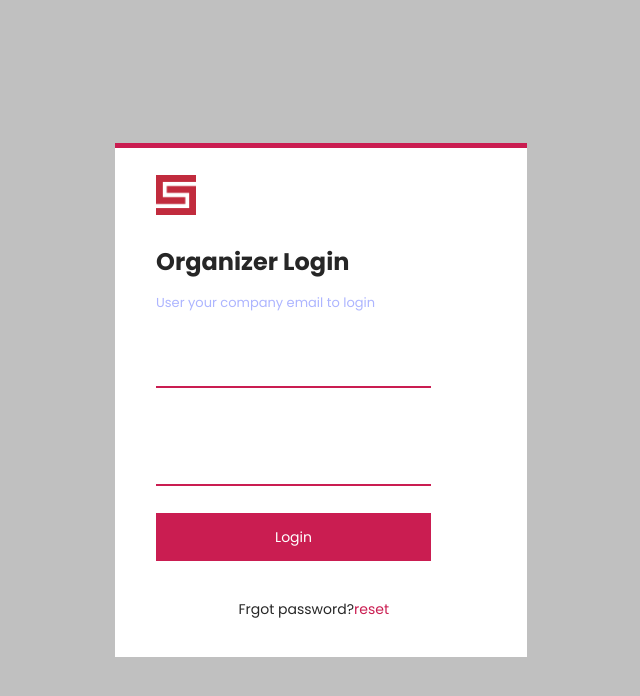
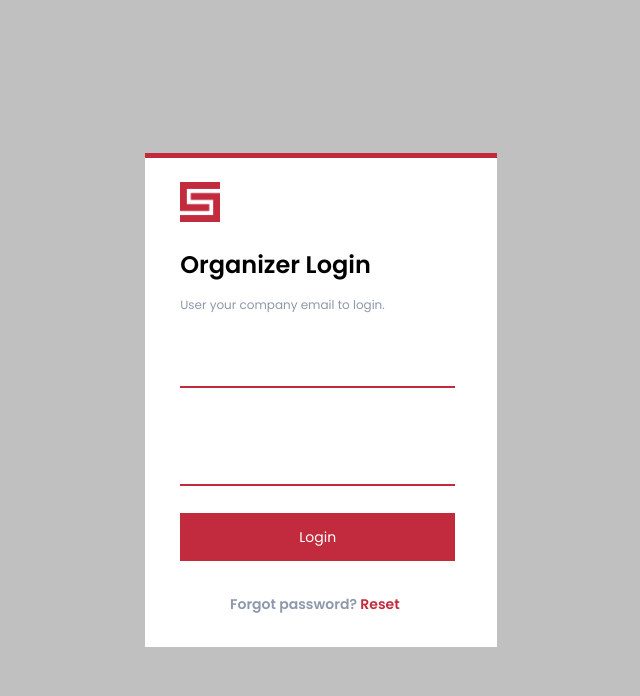
Before and after one commit to ericus123/SHOW_APP, a React (Create React App) app: page / in a window 1280 px wide. Shown: the top 696 px of the page, without its empty margins (319-959 px from the left). Built offline with nearby package versions, Linux system fonts and the light colour scheme.

Commit message:
ft(password):add password reset page

```diff
--- /dev/null
+++ b/src/components/forms/ResetPasswordForm.js
@@ -0,0 +1,57 @@
+import { Formik } from "formik";
+import "./index.scss";
+
+const ResetPasswordForm = () => {
+    return (
+         <Formik
+       initialValues={{ email: "", password: "" }}
+       validate={values => {
+         const errors = {};
+         if (!values.email) {
+           errors.email = "Required";
+         } else if (
+           !/^[A-Z0-9._%+-]+@[A-Z0-9.-]+\.[A-Z]{2,}$/i.test(values.email)
+         ) {
+           errors.email = "Invalid email address";
+         }
+         return errors;
+       }}
+       onSubmit={(values, { setSubmitting }) => {
+         setTimeout(() => {
+           alert(JSON.stringify(values, null, 2));
+           setSubmitting(false);
+         }, 400);
+       }}
+     >
+       {({
+         values,
+         errors,
+         touched,
+         handleChange,
+         handleBlur,
+         handleSubmit,
+         isSubmitting,
+       }) => (
+         <form onSubmit={handleSubmit}>
+
+           <input
+        className="form-input"
+             type="email"
+             name="email"
+             onChange={handleChange}
+             onBlur={handleBlur}
+             value={values.email}
+           />
+           <br/>
+           {errors.email && touched.email && errors.email}
+            <br/>
+           <button className="form-btn" type="submit" disabled={isSubmitting}>
+             Submit
+           </button>
+         </form>
+       )}
+     </Formik>
+    );
+};
+
+export default ResetPasswordForm;
--- a/src/components/forms/index.scss
+++ b/src/components/forms/index.scss
@@ -5,12 +5,12 @@
  margin: 5% 0% 5% 0%;
  border: none;
  fill: white;
- border-bottom: 2px solid $red_background;
+ border-bottom: 2px solid $red_color;
  border-radius: none;
  width: 100% !important;
 }
 .form-btn{
- background: $red_background;
+ background: $red_color;
  border: none;
  width: 100%;
  color: white;
--- a/src/config/RouteNames.js
+++ b/src/config/RouteNames.js
@@ -1,5 +1,5 @@
 export const RouteNames = {
     login:"/",
     signup:"/signup",
-    forgot_password:"/forgot-password"
+    forgot_password:"/forgot-password",
 };
--- a/src/layouts/index.scss
+++ b/src/layouts/index.scss
@@ -9,12 +9,12 @@
 }
 
 .auth-layout-content{
-    max-width: 35%;
+    max-width: 27.5%;
     max-height: 70vh;
     min-height: 50vh;
     background: white;
     display: flex !important;
     justify-content: center !important;
     align-items: center !important;
-    border-top: 5px solid $red_background;
+    border-top: 5px solid $red_color;
 }
--- a/src/pages/auth/ForgotPassword.js
+++ b/src/pages/auth/ForgotPassword.js
@@ -0,0 +1,30 @@
+import { Row } from "antd";
+import { useHistory } from "react-router";
+import ResetPasswordForm from "../../components/forms/ResetPasswordForm";
+import AuthLayout from "../../layouts/AuthLayout";
+import { assets } from "../../utils/assets";
+
+const ForgotPassword = () => {
+
+    const history = useHistory();
+
+    return (
+        <AuthLayout>
+               <div className="login-comp">
+         <Row className="logo-wrapper">
+             <img className="login-logo" src={assets.red_logo} />
+         </Row>
+         <Row className="login-texts-row">
+             <h1 className="login-title">Forgot Password</h1>
+             <p className="login-text">User your ShowApp email to login to reset your<br/>password.</p>
+         </Row>
+         <Row className="form-row">
+         <ResetPasswordForm/>
+         </Row>
+             <p className="login_text_bottom">Back to?<span onClick={() => history.push("/")} className="txt_color_red cursor_pointer">&nbsp;Login</span></p>
+     </div>
+        </AuthLayout>
+    );
+};
+
+export default ForgotPassword;
--- a/src/pages/auth/Login.js
+++ b/src/pages/auth/Login.js
@@ -1,4 +1,5 @@
 import {Row } from "antd";
+import { useHistory } from "react-router";
 // import { Content } from "antd/lib/layout/layout";
 import LoginForm from "../../components/forms/LoginForm";
 import AuthLayout from "../../layouts/AuthLayout";
@@ -6,6 +7,8 @@ import { assets } from "../../utils/assets";
 import "./index.scss";
 
 const Login = () => {
+
+    const history = useHistory();
     return (
         <AuthLayout>
      <div className="login-comp">
@@ -14,12 +17,12 @@ const Login = () => {
          </Row>
          <Row className="login-texts-row">
              <h1 className="login-title">Organizer Login</h1>
-             <p className="login-text">User your company email to login</p>
+             <p className="login-text">User your company email to login.</p>
          </Row>
          <Row className="form-row">
          <LoginForm/>
          </Row>
-             <p className="login_text_bottom">Frgot password?<span className="txt_color_red">reset</span></p>
+             <p className="login_text_bottom">Forgot password?<span onClick={() => history.push("forgot-password")} className="txt_color_red cursor_pointer">&nbsp;Reset</span></p>
      </div>
         </AuthLayout>
     );
--- a/src/pages/auth/index.scss
+++ b/src/pages/auth/index.scss
@@ -17,11 +17,17 @@ width: 100%;
 }
 .login-text{
     color: $light_gray_color;
-    font-size: small;
+    font-size: 12px;
+    margin-right: 12.8%;
+}
+.login_text_bottom{
+    color: $light_gray_color;
+    font-weight: 600;
 }
 .login-title{
-    font-weight: bold;
+    font-weight: 600;
     font-size: x-large;
+    color: black;
 }
 
 .login-logo{
--- a/src/routes/index.js
+++ b/src/routes/index.js
@@ -1,5 +1,6 @@
 import {BrowserRouter as Router, Route, Switch} from "react-router-dom";
 import { RouteNames } from "../config/RouteNames";
+import ForgotPassword from "../pages/auth/ForgotPassword";
 import Login from "../pages/auth/Login";
 
 
@@ -8,6 +9,7 @@ return (
     <Router>
         <Switch>
         <Route exact path={RouteNames.login} component={Login} />
+        <Route  exact path={RouteNames.forgot_password} component={ForgotPassword}/>
         </Switch>
     </Router>
 );
--- a/src/styles/scss/project_theme.scss
+++ b/src/styles/scss/project_theme.scss
@@ -66,8 +66,9 @@ body{
 color: white !important;
 }
 .txt_color_red{
- color: $red_background;
+ color: $red_color;
 }
+
 .item_center{
     margin-left: auto !important;
     margin-right: auto !important;
--- a/src/styles/scss/variables.scss
+++ b/src/styles/scss/variables.scss
@@ -5,9 +5,12 @@
 
 $main_blue : #1B27AF;
 $gray_color: #00349621;
-$light_gray_color: #ADB5FF;
 $cyan_color: #00FFEB;
-$red_background: rgb(202, 29, 81);
+$red_color: #C12B3D;
+$dark_gray_color: #495D69;
+$light_gray_color: #8E98AB;
+$light_silver: #F5F8FA;
+
 
 //  font families
 
```
